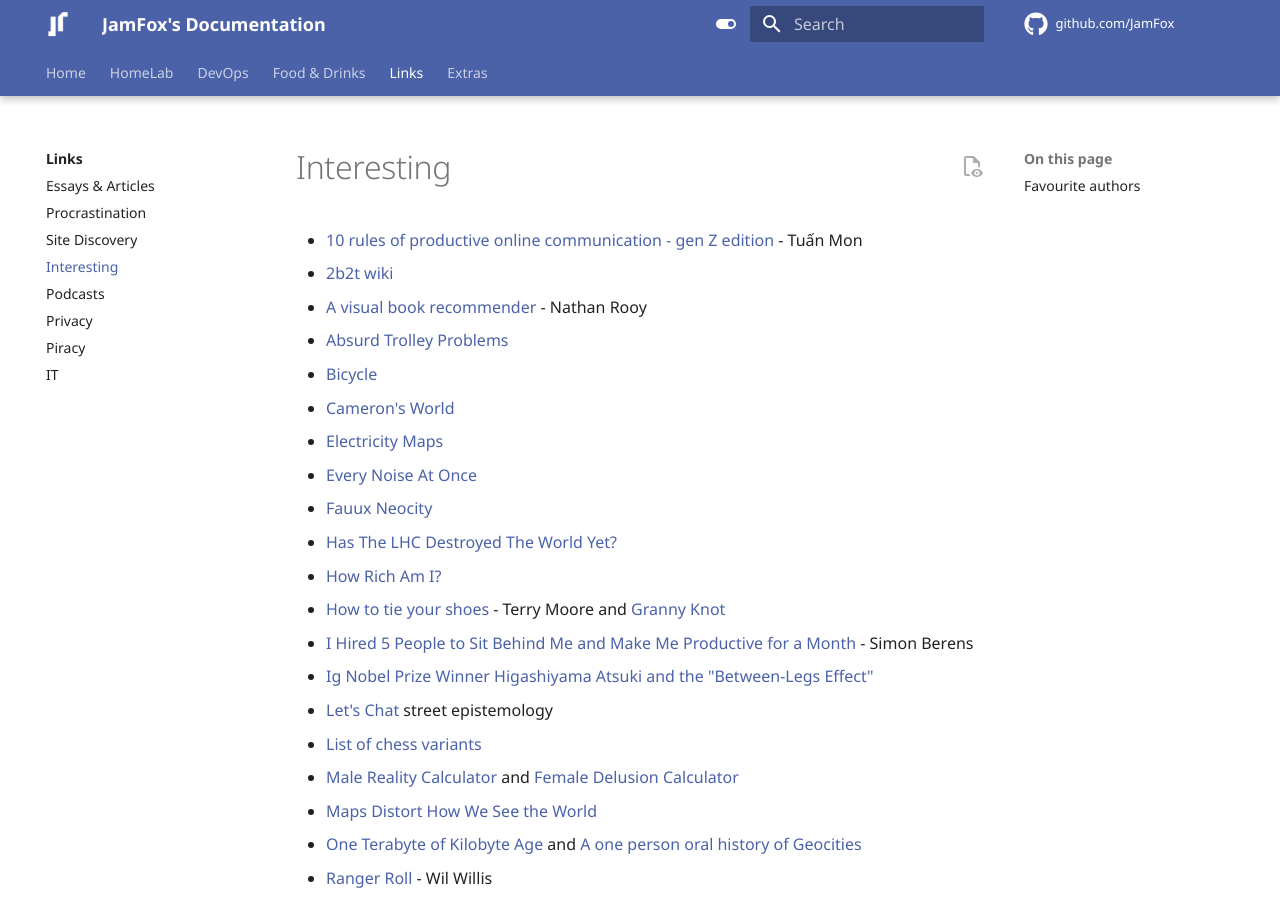
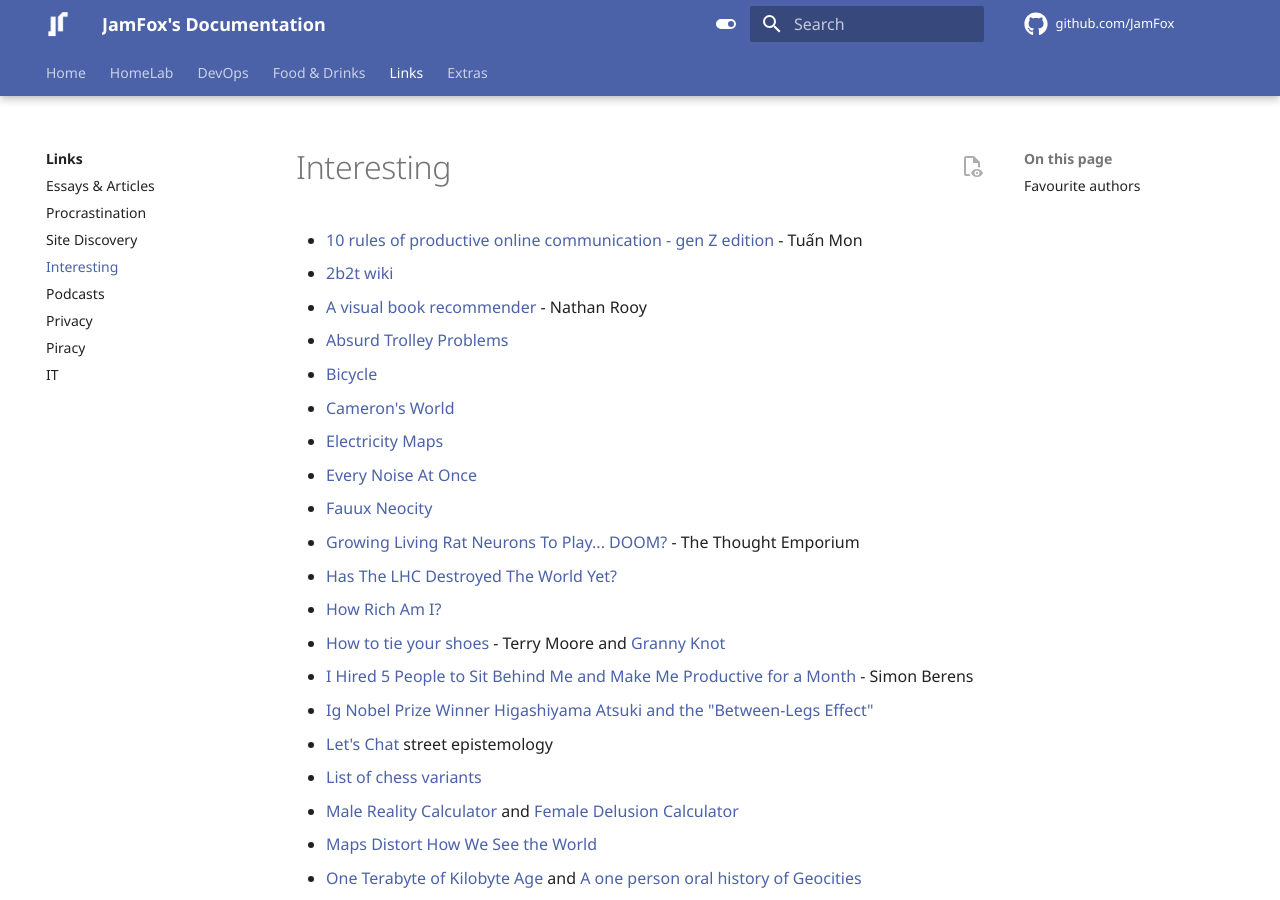
Before and after one commit to JamFox/docs.jamfox.dev, an MkDocs documentation site: the page built from docs/content/links/interesting.md, in a window 1280 px wide and 900 px high. Built offline with MkDocs 1.6.1 and Material for MkDocs 9.7.7, drawn with Linux system fonts in a browser that asks for light colours; comment, search, counter and statistics services are not loaded.

Commit message:
add neuron

```diff
--- a/docs/content/links/interesting.md
+++ b/docs/content/links/interesting.md
@@ -11,6 +11,7 @@ title: "Interesting"
 - [Electricity Maps](https://app.electricitymaps.com/map)
 - [Every Noise At Once](https://everynoise.com/)
 - [Fauux Neocity](https://fauux.neocities.org/)
+- [Growing Living Rat Neurons To Play... DOOM?](https://www.youtube.com/watch?v=bEXefdbQDjw) - The Thought Emporium
 - [Has The LHC Destroyed The World Yet?](http://hasthelargehadroncolliderdestroyedtheworldyet.com/)
 - [How Rich Am I?](https://howrichami.givingwhatwecan.org/how-rich-am-i)
 - [How to tie your shoes](https://youtu.be/zAFcV7zuUDA) - Terry Moore and [Granny Knot](https://www.fieggen.com/shoelace/grannyknot.htm)
```
